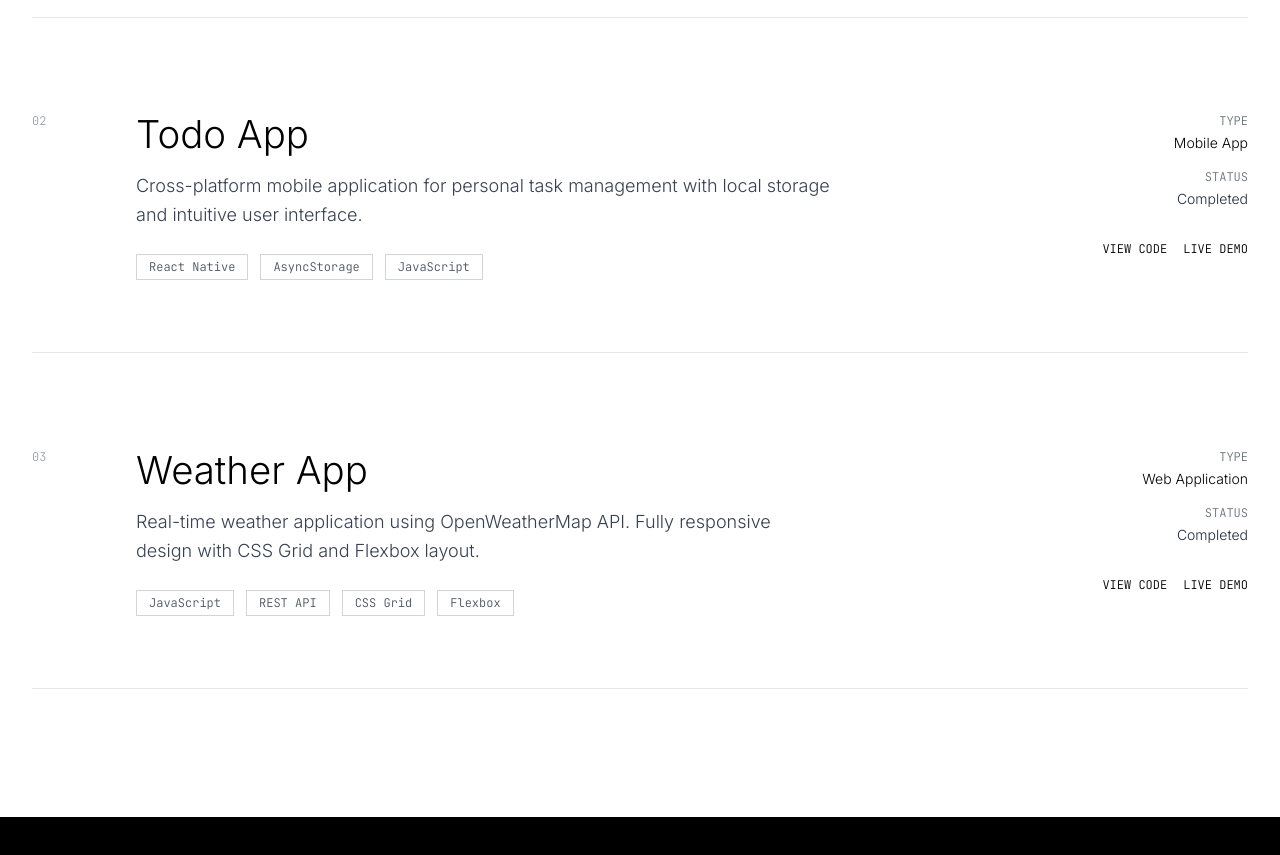
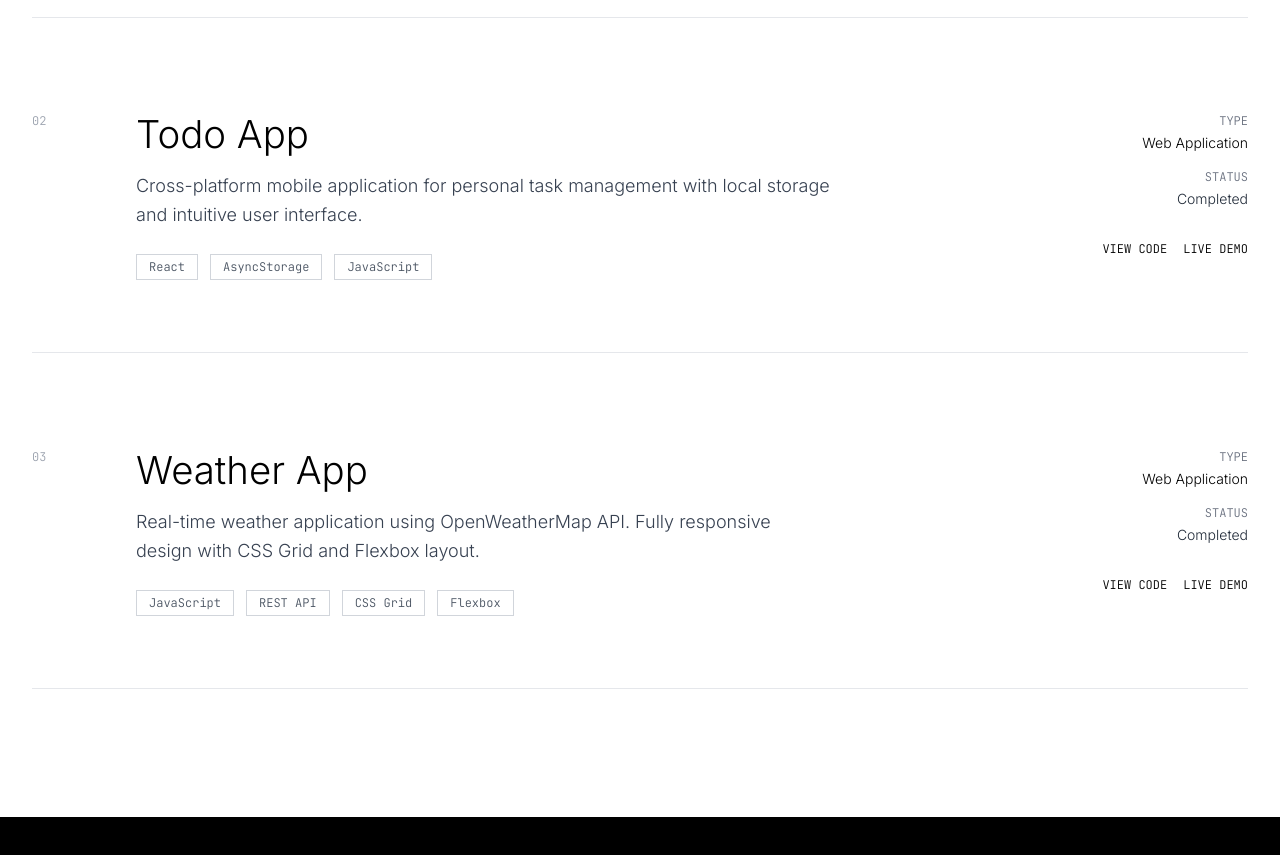
Before and after one commit to Mohammad-Asma-Tarannum/asma-portfolio, a React (Vite) app: page / in a window 1280 px wide. Shown: the part 3400-4255 px from the top of the page. Built offline with nearby package versions, Linux system fonts and the light colour scheme.

Commit message:
Corrected technology stack and type for Todo App in MinimalProjects component

```diff
--- a/src/components/MinimalProjects.tsx
+++ b/src/components/MinimalProjects.tsx
@@ -15,8 +15,8 @@ const MinimalProjects: React.FC = () => {
       id: "02",
       title: "Todo App",
       description: "Cross-platform mobile application for personal task management with local storage and intuitive user interface.",
-      tech: ["React Native", "AsyncStorage", "JavaScript"],
-      type: "Mobile App",
+      tech: ["React", "AsyncStorage", "JavaScript"],
+      type: "Web Application",
       status: "Completed",
       demoLink:"https://mohammad-asma-tarannum.github.io/todo-app/",
       codeLink: "https://github.com/mohammad-asma-tarannum/todo-app"
```
